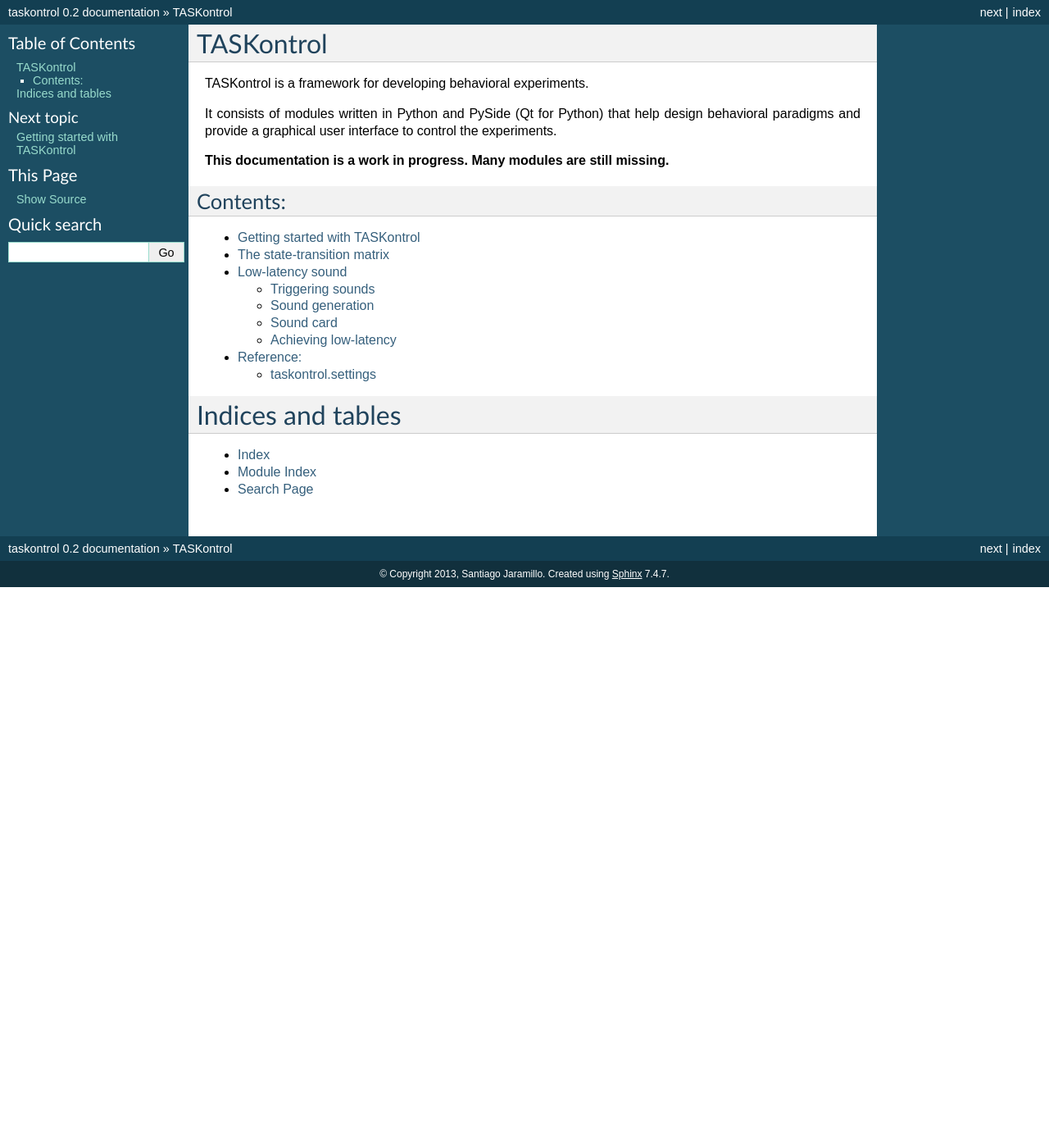
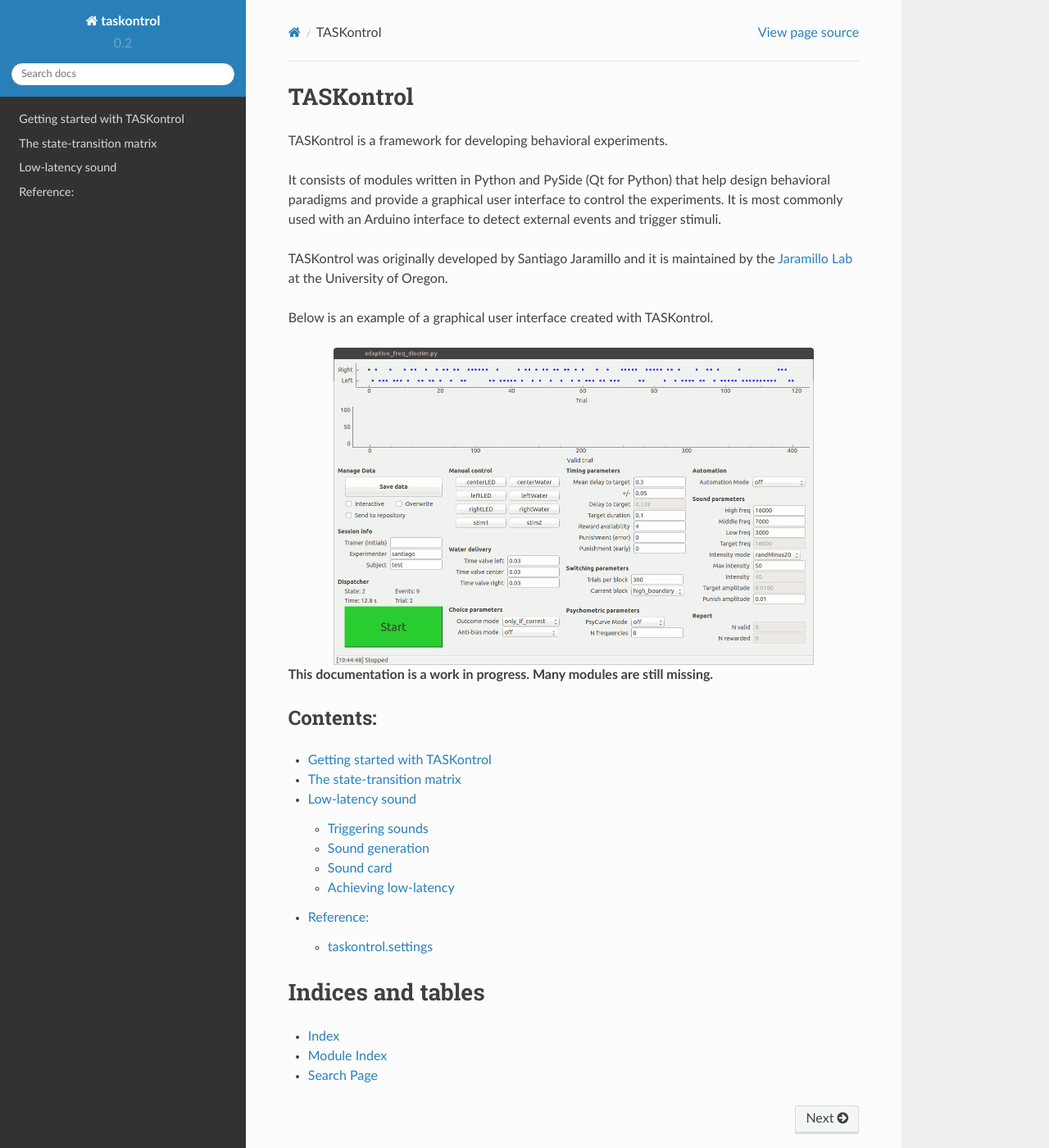
Before and after one commit to sjara/taskontrol, a Sphinx documentation site: the page built from doc/index.rst, in a window 1280 px wide and 1400 px high. Shown: the whole window at 82% size. Built offline with Sphinx 7.4.7 and the Read the Docs theme 2.0.0, drawn with Linux system fonts in a browser that asks for light colours; pages that are not in the unit, such as notebooks, are missing from menus; some of the changed text lies outside the part shown.

Commit message:
Use ReadTheDocs theme for docs.

```diff
--- a/doc/conf.py
+++ b/doc/conf.py
@@ -92,7 +92,8 @@
 
 # The theme to use for HTML and HTML Help pages.  See the documentation for
 # a list of builtin themes.
-html_theme = 'default'
+#html_theme = 'default'
+#html_theme = "sphinx_rtd_theme"  # See below for choosing it if in RTD
 
 # Theme options are theme-specific and customize the look and feel of a theme
 # further.  For a list of options available for each theme, see the
@@ -101,6 +102,13 @@
 
 # Add any paths that contain custom themes here, relative to this directory.
 #html_theme_path = []
+#html_theme_path = ["_themes", ]
+
+# on_rtd is whether we are on readthedocs.org, this line of code grabbed from docs.readthedocs.org
+on_rtd = os.environ.get('READTHEDOCS', None) == 'True'
+if not on_rtd:  # only import and set the theme if we're building docs locally
+    html_theme = 'sphinx_rtd_theme'
+    html_theme_path = ["_themes", ]
 
 # The name for this set of Sphinx documents.  If None, it defaults to
 # "<project> v<release> documentation".
--- a/doc/index.rst
+++ b/doc/index.rst
@@ -4,7 +4,19 @@
 
 TASKontrol is a framework for developing behavioral experiments.
 
-It consists of modules written in Python and PySide (Qt for Python) that help design behavioral paradigms and provide a graphical user interface to control the experiments.
+It consists of modules written in Python and PySide (Qt for Python) that help design behavioral paradigms and provide a graphical user interface to control the experiments. It is most commonly used with an Arduino interface to detect external events and trigger stimuli.
+
+TASKontrol was originally developed by Santiago Jaramillo and it is maintained by the `Jaramillo Lab`_ at the University of Oregon.
+
+.. _Jaramillo Lab: http://jaralab.uoregon.edu/
+
+Below is an example of a graphical user interface created with TASKontrol.
+
+.. image:: images/taskontrol_screenshot_20160528.png
+   :scale: 50 %
+   :alt: Example of a graphical interface
+   :align: center
+
 
 **This documentation is a work in progress. Many modules are still missing.**
 
```
Also changed, not shown: 1 other file.
